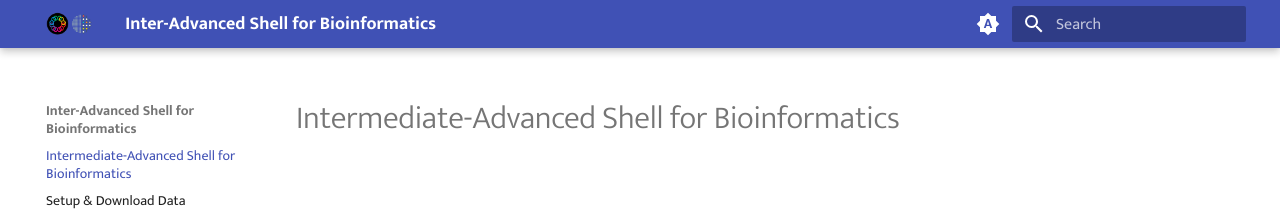
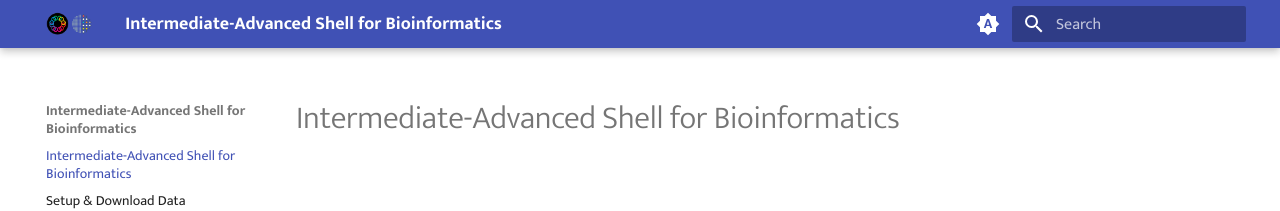
Before and after one commit to GenomicsAotearoa/shell-for-bioinformatics, an MkDocs documentation site: the page built from docs/index.md, in a window 1280 px wide. Shown: the top 211 px of the page. Built offline with MkDocs 1.6.1 and Material for MkDocs 9.7.7, drawn with Linux system fonts in a browser that asks for light colours.

Commit message:
change title in mkdocs.yml

```diff
--- a/mkdocs.yml
+++ b/mkdocs.yml
@@ -1,4 +1,4 @@
-site_name: Inter-Advanced Shell for Bioinformatics
+site_name: Intermediate-Advanced Shell for Bioinformatics
 
 theme:
   name: material
```
